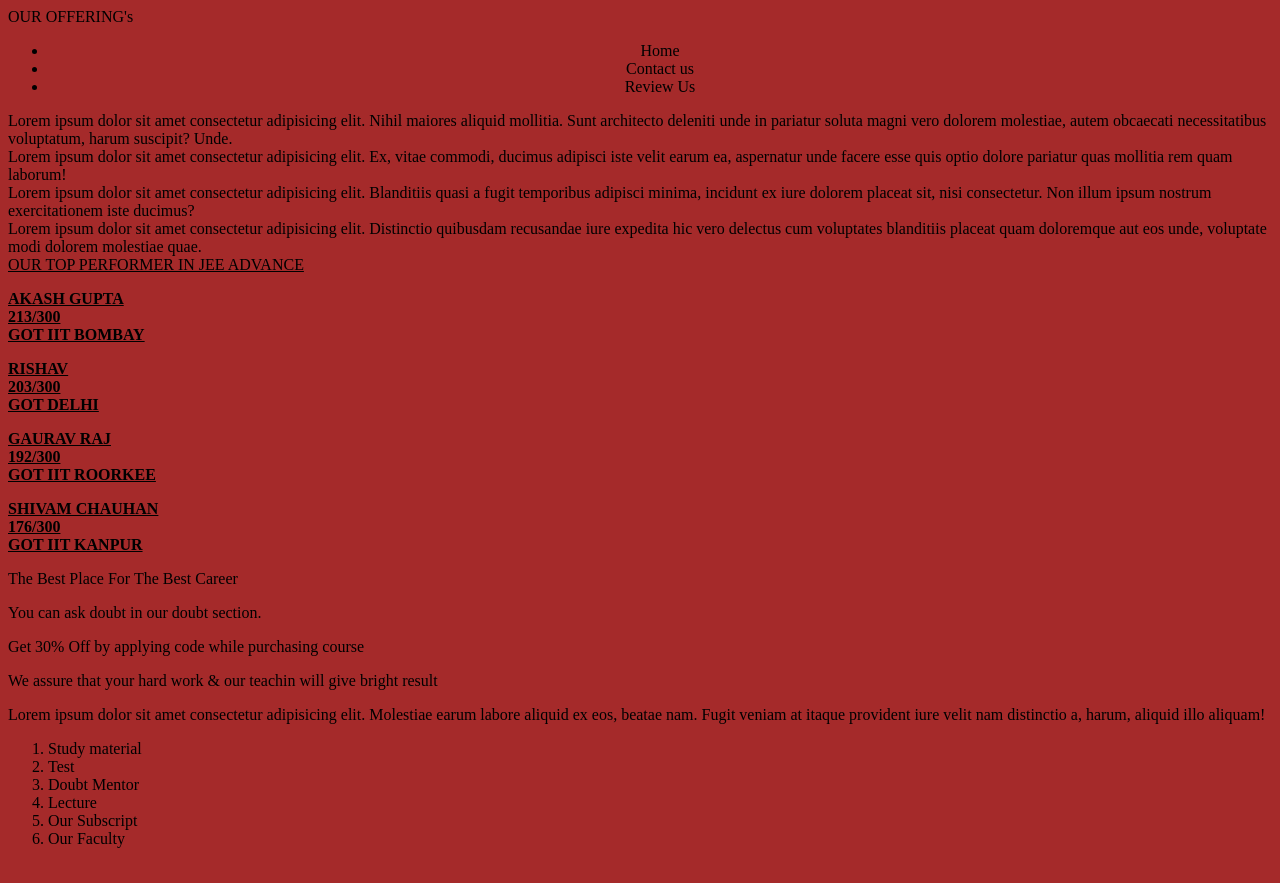
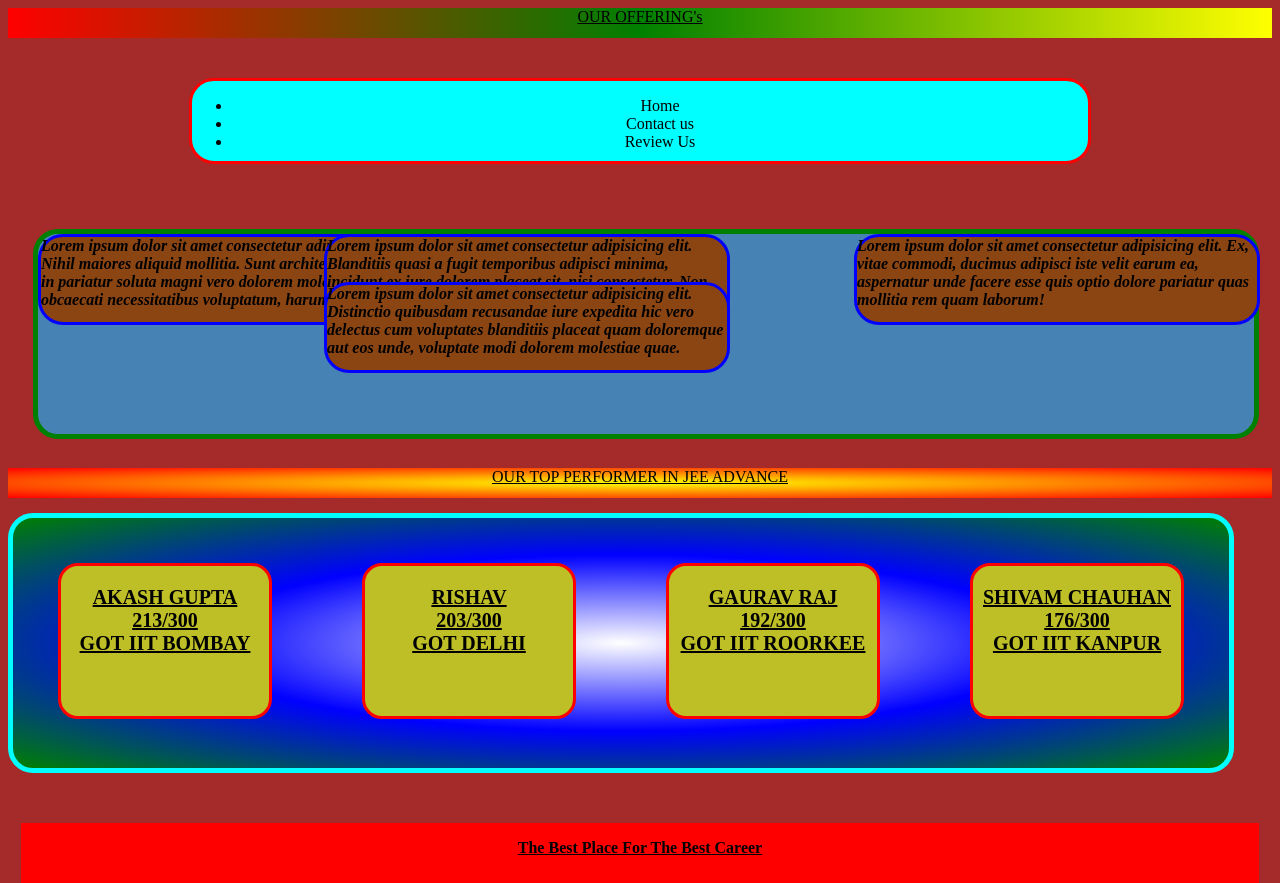
Before and after one commit to govind124/CSS-Assessment-04, a plain HTML site: page index.html in a window 1280 px wide. Shown: the top 883 px of the page. Drawn offline with Linux system fonts and the light colour scheme.

Commit message:
Update and rename index0.html to index.html

```diff
--- a/index0.html
+++ b/index.html
@@ -5,7 +5,7 @@
     <meta http-equiv="X-UA-Compatible" content="IE=edge">
     <meta name="viewport" content="width=device-width, initial-scale=1.0">
     <title>Css Assessment 4</title>
-    <link rel="stylesheet" href="./index1.css">
+    <link rel="stylesheet" href="./index.css">
 </head>
 <body style="background-color: brown;">
    <div class="container">OUR OFFERING's</div>
```
